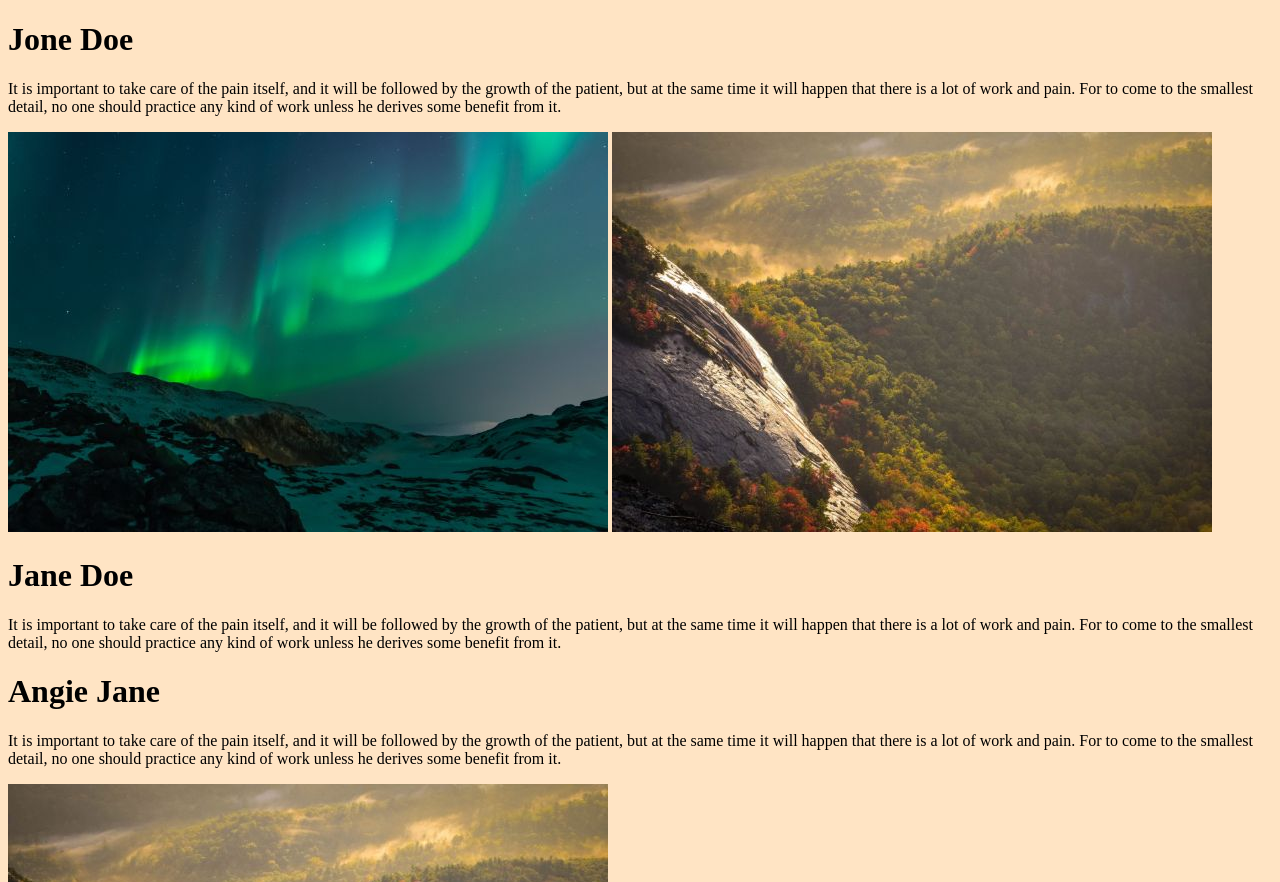
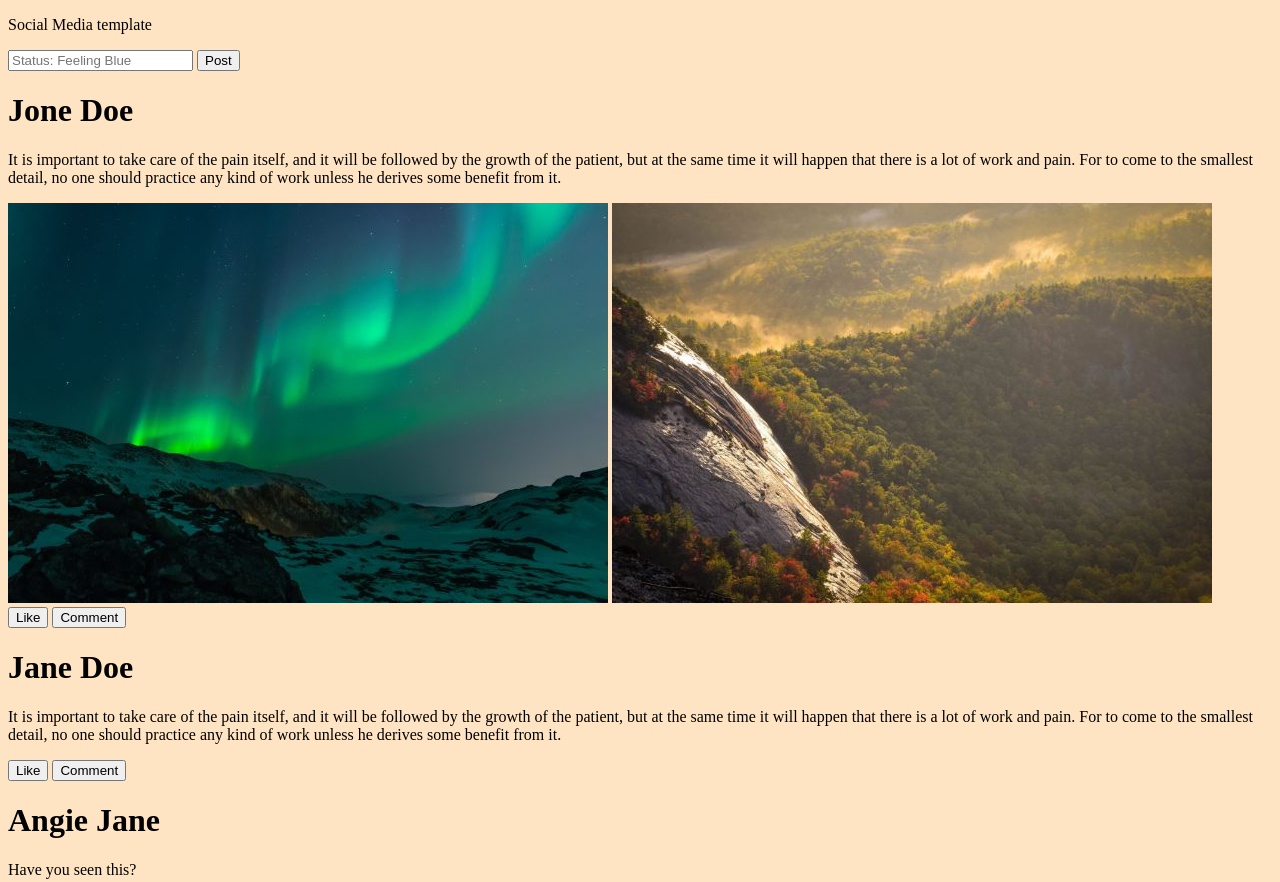
Before and after one commit to ICYEZAGATORE/Coding-Challenge-2, a plain HTML site: page index.html in a window 1280 px wide. Shown: the top 882 px of the page. Drawn offline with Linux system fonts and the light colour scheme.

Commit message:
Middle-content

```diff
--- a/index.html
+++ b/index.html
@@ -9,23 +9,39 @@
 <body>
    <nav></nav>
    <main>
+    <div class="Status">
+        <p>Social Media template</p>
+        <input type="text" id="status" placeholder="Status: Feeling Blue">
+        <button id="status-button">Post</button>
+    </div>
     <div class="Profile" id="John-Doe">
         <h1>Jone Doe</h1>
-        <p>It is important to take care of the pain itself, and it will be followed by the growth of the patient, but at the same time it will happen that there is a lot of work and pain. For to come to the smallest detail, no one should practice any kind of work unless he derives some benefit from it.</p>
+        <p>It is important to take care of the pain itself, and it will be followed by the growth of the patient, but at the same time it will happen that there is a lot of work and pain.
+            For to come to the smallest detail, no one should practice any kind of work unless he derives some benefit from it.</p>
         <div id="pictures">
             <img src="./Pictures/John Doe lights.jpg" alt="lights">
         <img src="./Pictures/John Doe nature.jpg" alt="nature">
         </div>
+        <button id="main-button">Like</button>
+        <button id="main-button"> Comment</button>
 
     </div>
     <div class="Profile" id="Jane-Doe">
         <h1>Jane Doe</h1>
-        <p>It is important to take care of the pain itself, and it will be followed by the growth of the patient, but at the same time it will happen that there is a lot of work and pain. For to come to the smallest detail, no one should practice any kind of work unless he derives some benefit from it.</p>
+        <p>It is important to take care of the pain itself, and it will be followed by the growth of the patient, but at the same time it will happen that there is a lot of work and pain.
+            For to come to the smallest detail, no one should practice any kind of work unless he derives some benefit from it.</p>
+        <button id="main-button">Like</button>
+        <button id="main-button"> Comment</button>
     </div>
     <div class="Profile" id="Angie-Jane">
         <h1>Angie Jane</h1>
-        <p>It is important to take care of the pain itself, and it will be followed by the growth of the patient, but at the same time it will happen that there is a lot of work and pain. For to come to the smallest detail, no one should practice any kind of work unless he derives some benefit from it.</p>
-        <img src="./Pictures/John Doe nature.jpg" alt="nature">
+        <p>Have you seen this?</p>
+         <img src="./Pictures/John Doe nature.jpg" alt="nature">
+        <p>It is important to take care of the pain itself, and it will be followed by the growth of the patient, but at the same time it will happen that there is a lot of work and pain.
+            For to come to the smallest detail, no one should practice any kind of work unless he derives some benefit from it.</p>
+        <button id="main-button">Like</button>
+        <button id="main-button"> Comment</button>
+
     </div>
    </main>
    <footer></footer>
```
